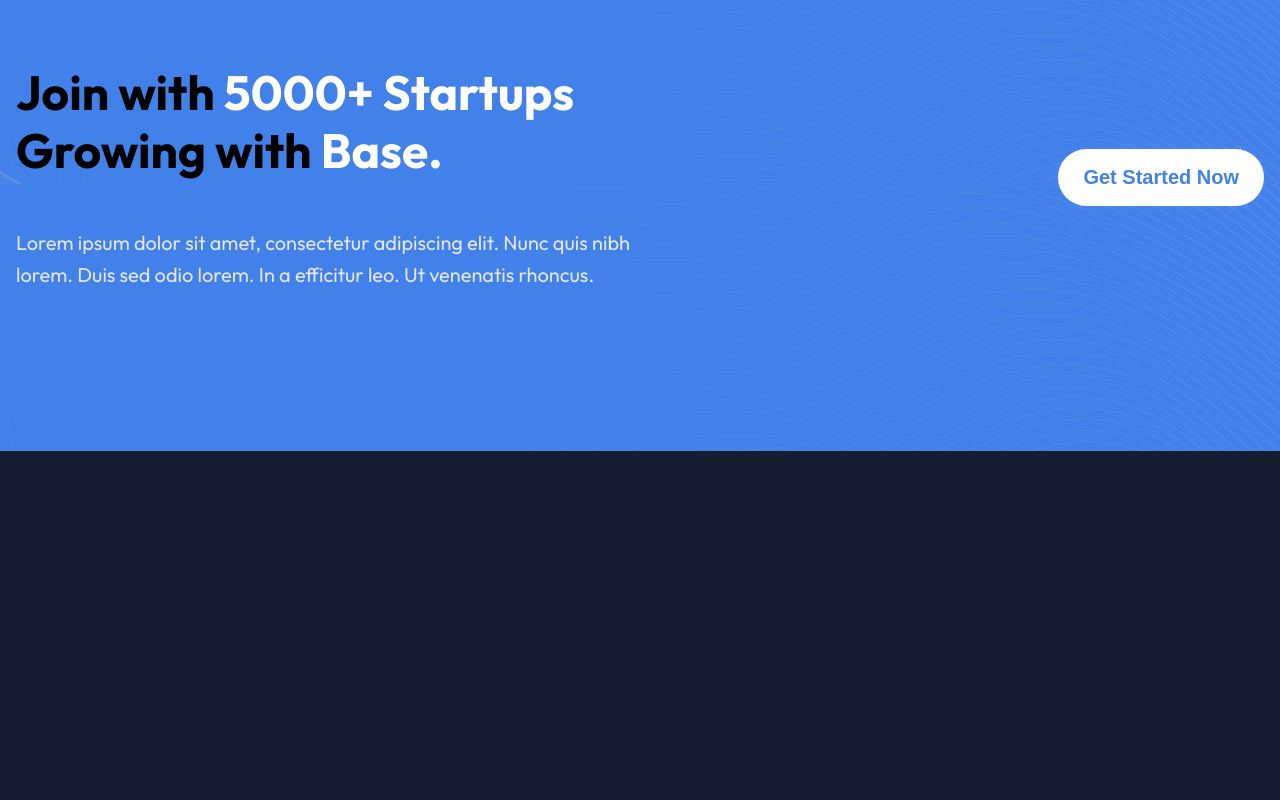
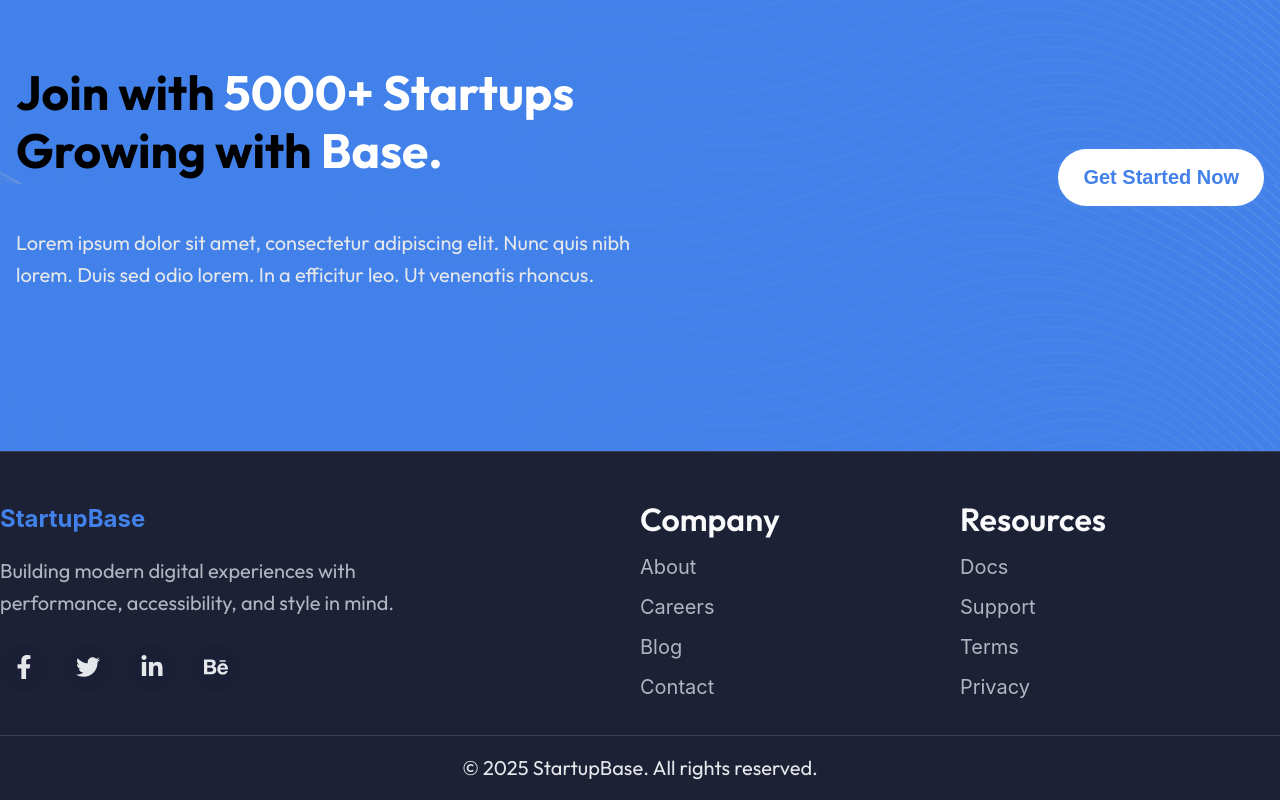
Before and after one commit to Denis793/base, a React (Vite) app: page / in a window 1280 px wide. Shown: the part 8254-9054 px from the top of the page. Before the commit the page ends 8705 px from the top, so only its background shows below. Built offline with nearby package versions, Linux system fonts and the light colour scheme.

Commit message:
add footer

```diff
--- a/src/App.jsx
+++ b/src/App.jsx
@@ -2,6 +2,7 @@ import React from 'react';
 import { BrowserRouter as Router, Routes, Route } from 'react-router-dom';
 import { Header } from '@/shared/layout/Header';
 import { Home } from '@/pages/Home';
+import { Footer } from './shared/layout/Footer';
 
 export default function App() {
   return (
@@ -17,7 +18,7 @@ export default function App() {
       </Routes>
 
       {/* <PartnersSection /> */}
-      {/* <Footer /> */}
+      <Footer />
     </Router>
   );
 }
--- a/src/shared/layout/Footer/Footer.jsx
+++ b/src/shared/layout/Footer/Footer.jsx
@@ -1,10 +1,89 @@
 import React from 'react';
+import { motion } from 'framer-motion';
+import { fadeIn, staggerContainer } from '@/shared/lib/animations';
+import { FaFacebookF, FaTwitter, FaLinkedinIn, FaBehance } from 'react-icons/fa';
 import styles from './Footer.module.scss';
 
 export const Footer = () => {
   return (
     <footer className={styles.footer}>
-      <p>© {new Date().getFullYear()} Base Landing. All rights reserved.</p>
+      <div className="container">
+        <motion.div
+          className={styles.footerWrapper}
+          variants={staggerContainer}
+          initial="hidden"
+          whileInView="visible"
+          viewport={{ once: true }}
+        >
+          <motion.div className={styles.brand} variants={fadeIn}>
+            <h3 className={styles.logo}>StartupBase</h3>
+            <p className={styles.description}>
+              Building modern digital experiences with performance, accessibility, and style in mind.
+            </p>
+
+            <div className={styles.socials}>
+              <a className="socialLink" href="#" aria-label="Facebook">
+                <FaFacebookF />
+              </a>
+              <a className="socialLink" href="#" aria-label="Twitter">
+                <FaTwitter />
+              </a>
+              <a className="socialLink" href="#" aria-label="LinkedIn">
+                <FaLinkedinIn />
+              </a>
+              <a className="socialLink" href="#" aria-label="Behance">
+                <FaBehance />
+              </a>
+            </div>
+          </motion.div>
+
+          <motion.div className={styles.linksGroup} variants={fadeIn} custom={1}>
+            <h4>Company</h4>
+            <ul>
+              <li>
+                <a href="#">About</a>
+              </li>
+              <li>
+                <a href="#">Careers</a>
+              </li>
+              <li>
+                <a href="#">Blog</a>
+              </li>
+              <li>
+                <a href="#">Contact</a>
+              </li>
+            </ul>
+          </motion.div>
+
+          <motion.div className={styles.linksGroup} variants={fadeIn} custom={2}>
+            <h4>Resources</h4>
+            <ul>
+              <li>
+                <a href="#">Docs</a>
+              </li>
+              <li>
+                <a href="#">Support</a>
+              </li>
+              <li>
+                <a href="#">Terms</a>
+              </li>
+              <li>
+                <a href="#">Privacy</a>
+              </li>
+            </ul>
+          </motion.div>
+        </motion.div>
+
+        <motion.div
+          className={styles.bottom}
+          variants={fadeIn}
+          initial="hidden"
+          whileInView="visible"
+          viewport={{ once: true }}
+        >
+          <p>© {new Date().getFullYear()} StartupBase. All rights reserved.</p>
+        </motion.div>
+      </div>
     </footer>
   );
 };
--- a/src/shared/layout/Footer/Footer.module.scss
+++ b/src/shared/layout/Footer/Footer.module.scss
@@ -1,8 +1,97 @@
 @use '@/shared/styles/variables' as *;
 
 .footer {
-  padding: $spacing-8;
+  background: var(--bg-section);
+  color: var(--text-color-default);
+  padding: var(--spacing-3xl) 0 var(--spacing-l);
+  position: relative;
+  z-index: 2;
+  border-top: 1px solid var(--border-color);
+}
+
+.footerWrapper {
+  display: grid;
+  gap: var(--gap-2xl);
+  grid-template-columns: 1fr;
+  margin-bottom: var(--spacing-2xl);
+
+  @media (min-width: $breakpoint-l) {
+    grid-template-columns: 2fr 1fr 1fr;
+  }
+}
+
+.brand {
+  display: flex;
+  flex-direction: column;
+  gap: var(--gap-m);
+  max-width: 420px;
+
+  .logo {
+    font-size: var(--fs-h4);
+    font-weight: var(--fw-bold);
+    color: var(--primary-color);
+  }
+
+  .description {
+    font-size: var(--fs-base);
+    color: var(--color-description);
+  }
+}
+
+.socials {
+  display: flex;
+  align-items: center;
+  gap: var(--gap-m);
+  margin-top: var(--spacing-s);
+
+  a {
+    display: inline-flex;
+    align-items: center;
+    justify-content: center;
+    width: 3rem;
+    height: 3rem;
+    border-radius: 50%;
+    background: var(--bg-card);
+    transition: all 0.3s ease;
+
+    &:hover {
+      background: var(--primary-color);
+      color: var(--text-color-button);
+      transform: translateY(-2px);
+    }
+  }
+}
+
+.linksGroup {
+  h4 {
+    font-size: var(--fs-h5);
+    font-weight: var(--fw-semibold);
+    margin-bottom: var(--spacing-m);
+    color: var(--text-color-heading);
+  }
+
+  ul {
+    list-style: none;
+    display: flex;
+    flex-direction: column;
+    gap: var(--gap-s);
+
+    li a {
+      color: var(--color-description);
+      font-size: var(--fs-base);
+      transition: color 0.3s ease;
+
+      &:hover {
+        color: var(--primary-color);
+      }
+    }
+  }
+}
+
+.bottom {
   text-align: center;
-  background: $primary-color;
-  color: $text-color-contrast;
+  border-top: 1px solid var(--border-color);
+  padding-top: var(--spacing-l);
+  font-size: var(--fs-small);
+  color: var(--color-description);
 }
```
